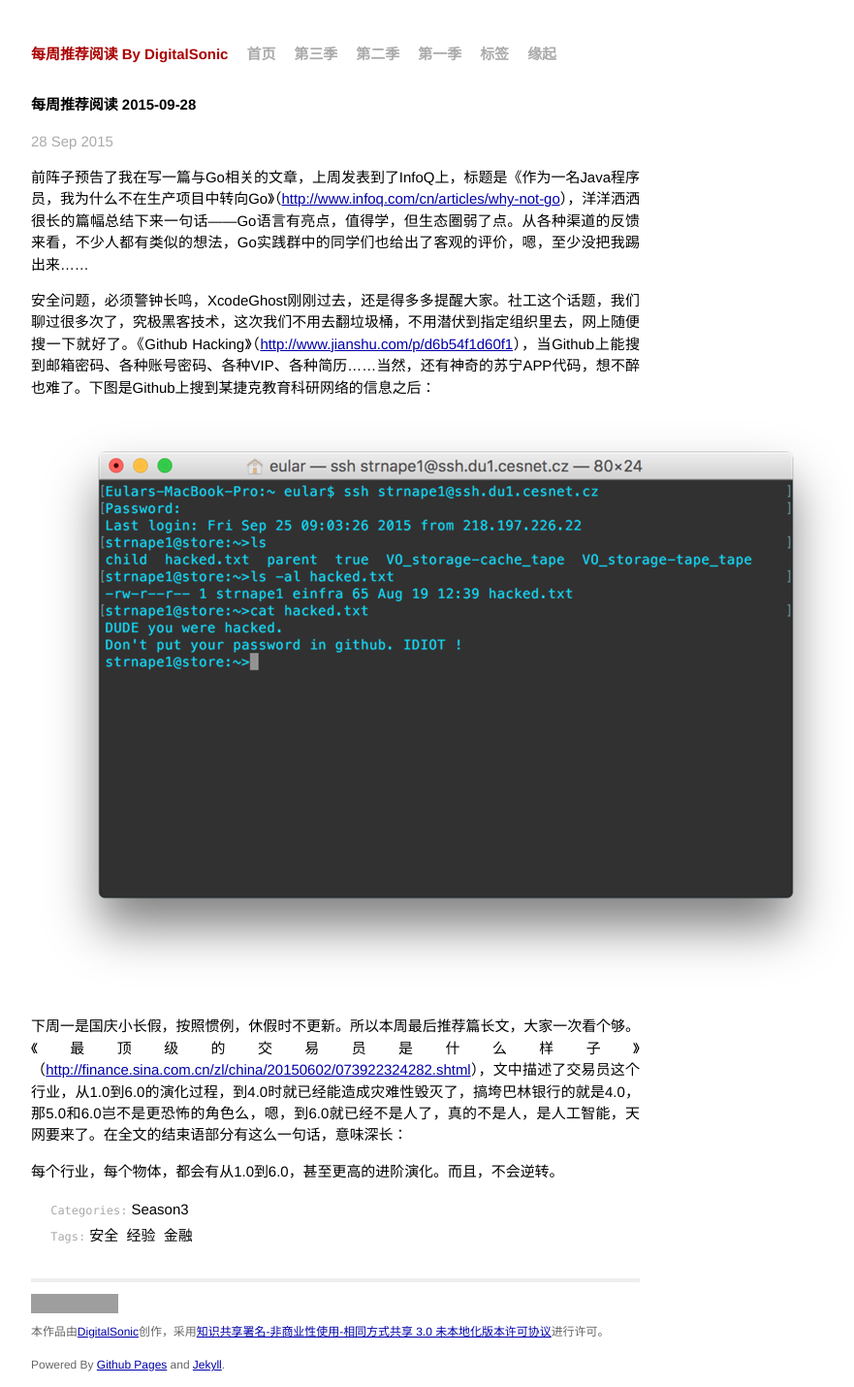
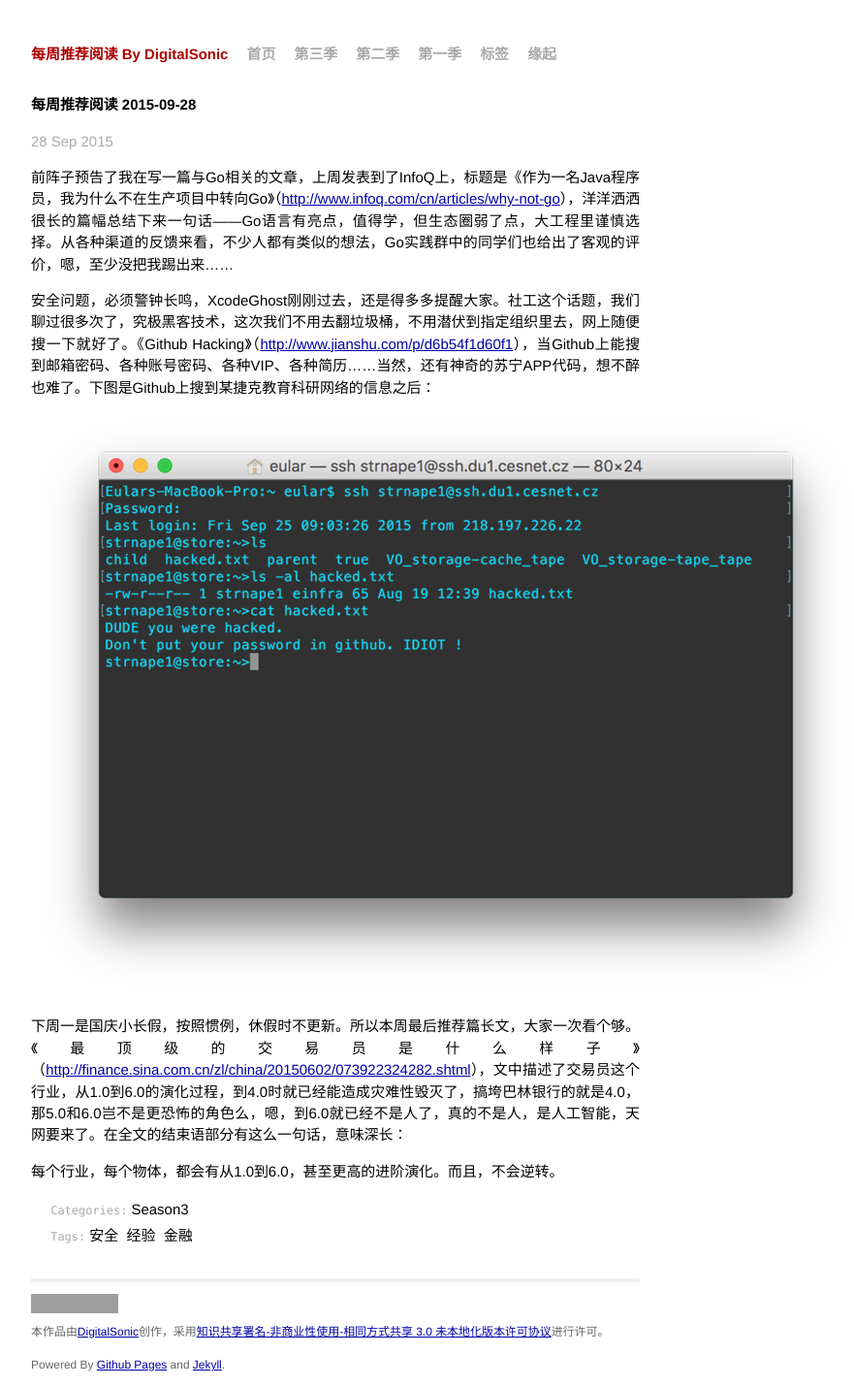
Before and after one commit to digitalsonic/recommend-reading, a Jekyll site: the page built from _posts/2015-09-28-.md, in a window 1280 px wide. Shown: the whole page at 97% size, without its empty margins (294-1175 px from the left). Built offline with Jekyll 4.4.1, drawn with Linux system fonts in a browser that asks for light colours; Markdown is read by kramdown in place of the engine named in the settings; some of the changed lines change nothing that is shown; grey boxes are pictures that could not be loaded.

Commit message:
modify 09-28

```diff
--- a/_posts/2015-09-28-.md
+++ b/_posts/2015-09-28-.md
@@ -6,7 +6,7 @@ categories: Season3
 tags:   安全 经验 金融
 ---
 
-前阵子预告了我在写一篇与Go相关的文章，上周发表到了InfoQ上，标题是《作为一名Java程序员，我为什么不在生产项目中转向Go》（[http://www.infoq.com/cn/articles/why-not-go](http://www.infoq.com/cn/articles/why-not-go)），洋洋洒洒很长的篇幅总结下来一句话——Go语言有亮点，值得学，但生态圈弱了点。从各种渠道的反馈来看，不少人都有类似的想法，Go实践群中的同学们也给出了客观的评价，嗯，至少没把我踢出来……
+前阵子预告了我在写一篇与Go相关的文章，上周发表到了InfoQ上，标题是《作为一名Java程序员，我为什么不在生产项目中转向Go》（[http://www.infoq.com/cn/articles/why-not-go](http://www.infoq.com/cn/articles/why-not-go)），洋洋洒洒很长的篇幅总结下来一句话——Go语言有亮点，值得学，但生态圈弱了点，大工程里谨慎选择。从各种渠道的反馈来看，不少人都有类似的想法，Go实践群中的同学们也给出了客观的评价，嗯，至少没把我踢出来……
 
 安全问题，必须警钟长鸣，XcodeGhost刚刚过去，还是得多多提醒大家。社工这个话题，我们聊过很多次了，究极黑客技术，这次我们不用去翻垃圾桶，不用潜伏到指定组织里去，网上随便搜一下就好了。《Github Hacking》（[http://www.jianshu.com/p/d6b54f1d60f1](http://www.jianshu.com/p/d6b54f1d60f1)），当Github上能搜到邮箱密码、各种账号密码、各种VIP、各种简历……当然，还有神奇的苏宁APP代码，想不醉也难了。下图是Github上搜到某捷克教育科研网络的信息之后：
 
```
